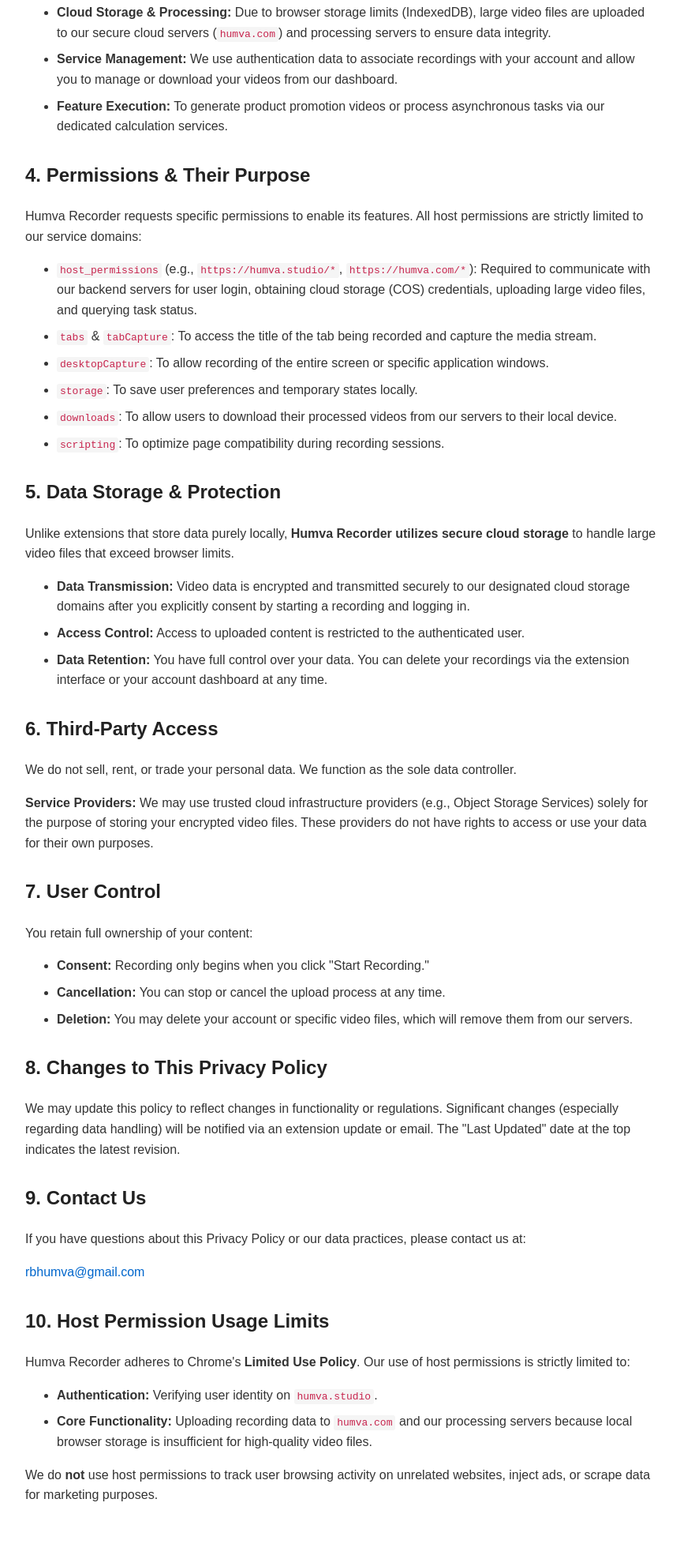
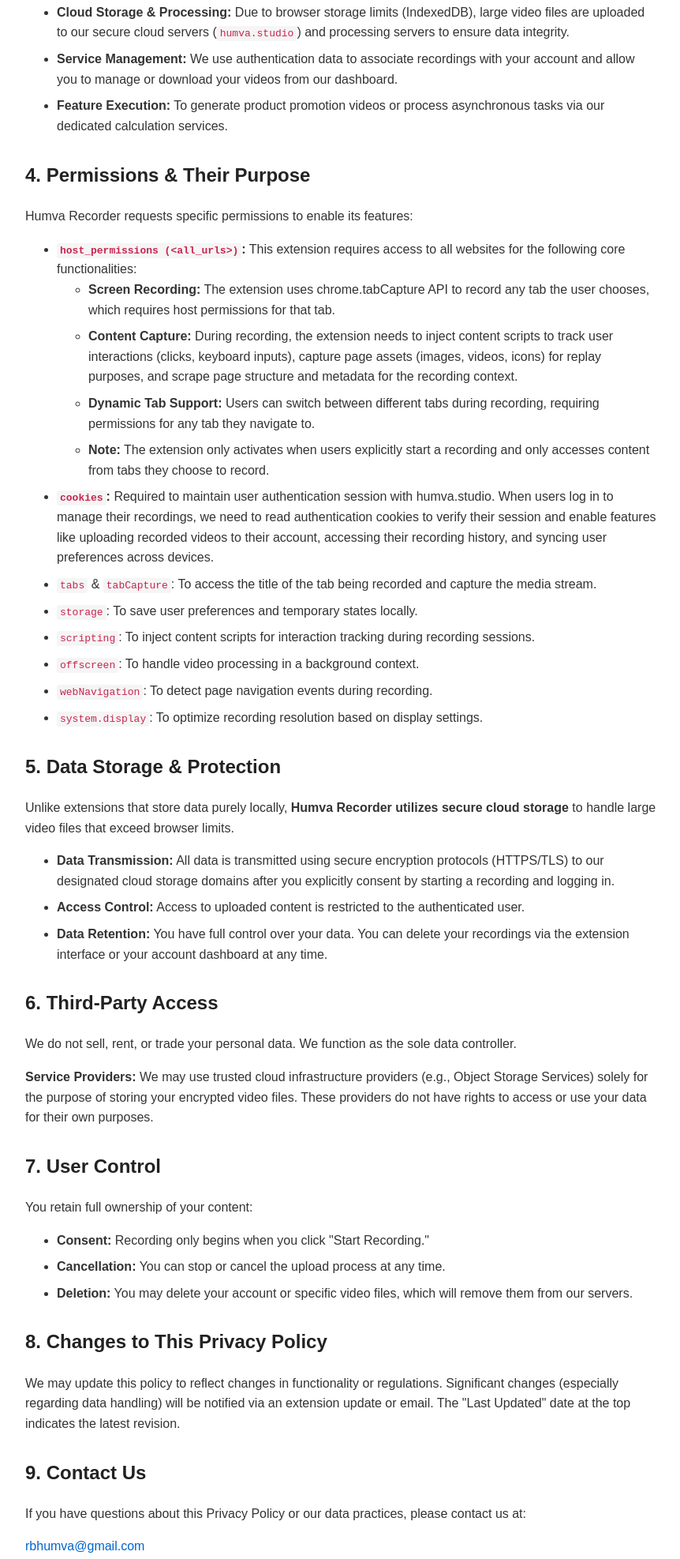
Before and after one commit to boxersir/humva-recorder-privacy, a plain HTML site: page index.html in a window 1280 px wide. Shown: the part 825-2799 px from the top of the page at 79% size, without its empty margins (208-1070 px from the left). Before the commit the page ends 2771 px from the top, so only its background shows below. Drawn offline with Linux system fonts and the light colour scheme.

Commit message:
Update privacy policy with new information

```diff
--- a/index.html
+++ b/index.html
@@ -53,7 +53,7 @@
 </head>
 <body>
     <h1>Privacy Policy for Humva Recorder</h1>
-    <p class="subtitle">Last Updated: December 6, 2025</p>
+    <p class="subtitle">Last Updated: December 18, 2025</p>
 
     <section>
         <h2>1. Introduction</h2>
@@ -70,7 +70,7 @@
             Humva Recorder collects data solely to provide its core recording and video generation functionalities. We only collect data when you actively initiate a recording or log in to our service.
         </p>
         <ul>
-            <li><strong>User Account Information:</strong> When you log in via <code>humva.studio</code> or <code>test.humva.com</code>, we process your authentication token to verify your identity and manage your recording history.</li>
+            <li><strong>User Account Information:</strong> When you log in (including via Google Sign-In), we collect your email address, name, and profile picture to verify your identity, create your account, and manage your recording history.</li>
             <li><strong>Screen & Audio Content:</strong> We capture the video and audio content of the specific tabs or screens you explicitly choose to record.</li>
             <li><strong>Technical Settings:</strong> Local preferences (e.g., recording resolution, audio source) configured within the extension.</li>
         </ul>
@@ -85,7 +85,7 @@
             All captured content is used exclusively to fulfill the extension’s purpose:
         </p>
         <ul>
-            <li><strong>Cloud Storage & Processing:</strong> Due to browser storage limits (IndexedDB), large video files are uploaded to our secure cloud servers (<code>humva.com</code>) and processing servers to ensure data integrity.</li>
+            <li><strong>Cloud Storage & Processing:</strong> Due to browser storage limits (IndexedDB), large video files are uploaded to our secure cloud servers (<code>humva.studio</code>) and processing servers to ensure data integrity.</li>
             <li><strong>Service Management:</strong> We use authentication data to associate recordings with your account and allow you to manage or download your videos from our dashboard.</li>
             <li><strong>Feature Execution:</strong> To generate product promotion videos or process asynchronous tasks via our dedicated calculation services.</li>
         </ul>
@@ -94,15 +94,24 @@
     <section>
         <h2>4. Permissions & Their Purpose</h2>
         <p>
-            Humva Recorder requests specific permissions to enable its features. All host permissions are strictly limited to our service domains:
+            Humva Recorder requests specific permissions to enable its features:
         </p>
         <ul>
-            <li><code>host_permissions</code> (e.g., <code>https://humva.studio/*</code>, <code>https://humva.com/*</code>): Required to communicate with our backend servers for user login, obtaining cloud storage (COS) credentials, uploading large video files, and querying task status.</li>
+            <li><strong><code>host_permissions (&lt;all_urls&gt;)</code>:</strong> This extension requires access to all websites for the following core functionalities:
+                <ul>
+                    <li><strong>Screen Recording:</strong> The extension uses chrome.tabCapture API to record any tab the user chooses, which requires host permissions for that tab.</li>
+                    <li><strong>Content Capture:</strong> During recording, the extension needs to inject content scripts to track user interactions (clicks, keyboard inputs), capture page assets (images, videos, icons) for replay purposes, and scrape page structure and metadata for the recording context.</li>
+                    <li><strong>Dynamic Tab Support:</strong> Users can switch between different tabs during recording, requiring permissions for any tab they navigate to.</li>
+                    <li><strong>Note:</strong> The extension only activates when users explicitly start a recording and only accesses content from tabs they choose to record.</li>
+                </ul>
+            </li>
+            <li><strong><code>cookies</code>:</strong> Required to maintain user authentication session with humva.studio. When users log in to manage their recordings, we need to read authentication cookies to verify their session and enable features like uploading recorded videos to their account, accessing their recording history, and syncing user preferences across devices.</li>
             <li><code>tabs</code> & <code>tabCapture</code>: To access the title of the tab being recorded and capture the media stream.</li>
-            <li><code>desktopCapture</code>: To allow recording of the entire screen or specific application windows.</li>
             <li><code>storage</code>: To save user preferences and temporary states locally.</li>
-            <li><code>downloads</code>: To allow users to download their processed videos from our servers to their local device.</li>
-            <li><code>scripting</code>: To optimize page compatibility during recording sessions.</li>
+            <li><code>scripting</code>: To inject content scripts for interaction tracking during recording sessions.</li>
+            <li><code>offscreen</code>: To handle video processing in a background context.</li>
+            <li><code>webNavigation</code>: To detect page navigation events during recording.</li>
+            <li><code>system.display</code>: To optimize recording resolution based on display settings.</li>
         </ul>
     </section>
 
@@ -112,7 +121,7 @@
             Unlike extensions that store data purely locally, <strong>Humva Recorder utilizes secure cloud storage</strong> to handle large video files that exceed browser limits.
         </p>
         <ul>
-            <li><strong>Data Transmission:</strong> Video data is encrypted and transmitted securely to our designated cloud storage domains after you explicitly consent by starting a recording and logging in.</li>
+            <li><strong>Data Transmission:</strong> All data is transmitted using secure encryption protocols (HTTPS/TLS) to our designated cloud storage domains after you explicitly consent by starting a recording and logging in.</li>
             <li><strong>Access Control:</strong> Access to uploaded content is restricted to the authenticated user.</li>
             <li><strong>Data Retention:</strong> You have full control over your data. You can delete your recordings via the extension interface or your account dashboard at any time.</li>
         </ul>
@@ -162,14 +171,17 @@
     <section>
         <h2>10. Host Permission Usage Limits</h2>
         <p>
-            Humva Recorder adheres to Chrome's <strong>Limited Use Policy</strong>. Our use of host permissions is strictly limited to:
+            Humva Recorder adheres to Chrome's <strong>Limited Use Policy</strong>. Our use of host permissions (<code>&lt;all_urls&gt;</code>) is strictly limited to:
         </p>
         <ul>
-            <li><strong>Authentication:</strong> Verifying user identity on <code>humva.studio</code>.</li>
-            <li><strong>Core Functionality:</strong> Uploading recording data to <code>humva.com</code> and our processing servers because local browser storage is insufficient for high-quality video files.</li>
+            <li><strong>User-Initiated Recording Only:</strong> We only access webpage content when users explicitly start a screen recording.</li>
+            <li><strong>Selected Tabs Only:</strong> The extension only captures content from tabs that users actively choose to record.</li>
+            <li><strong>No Background Tracking:</strong> We do not monitor, track, or collect data from tabs that are not being recorded.</li>
+            <li><strong>Authentication:</strong> Verifying user identity on <code>humva.studio</code> using cookies.</li>
+            <li><strong>Core Functionality:</strong> Uploading recording data to <code>humva.studio</code> and our processing servers because local browser storage is insufficient for high-quality video files.</li>
         </ul>
         <p>
-            We do <strong>not</strong> use host permissions to track user browsing activity on unrelated websites, inject ads, or scrape data for marketing purposes.
+            We do <strong>not</strong> use host permissions to track user browsing activity on unrelated websites, inject ads, or scrape data for marketing purposes outside of active recording sessions.
         </p>
     </section>
 </body>
```
